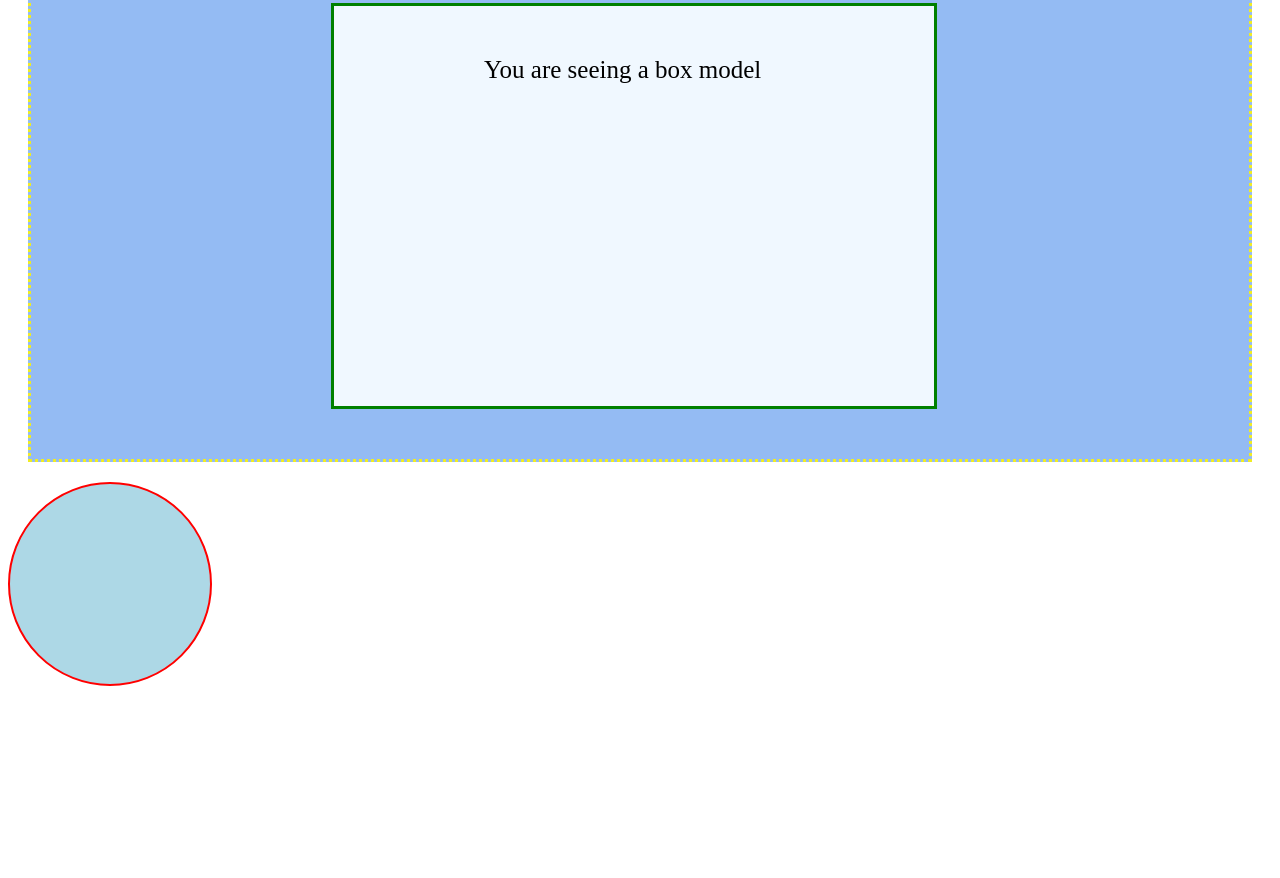
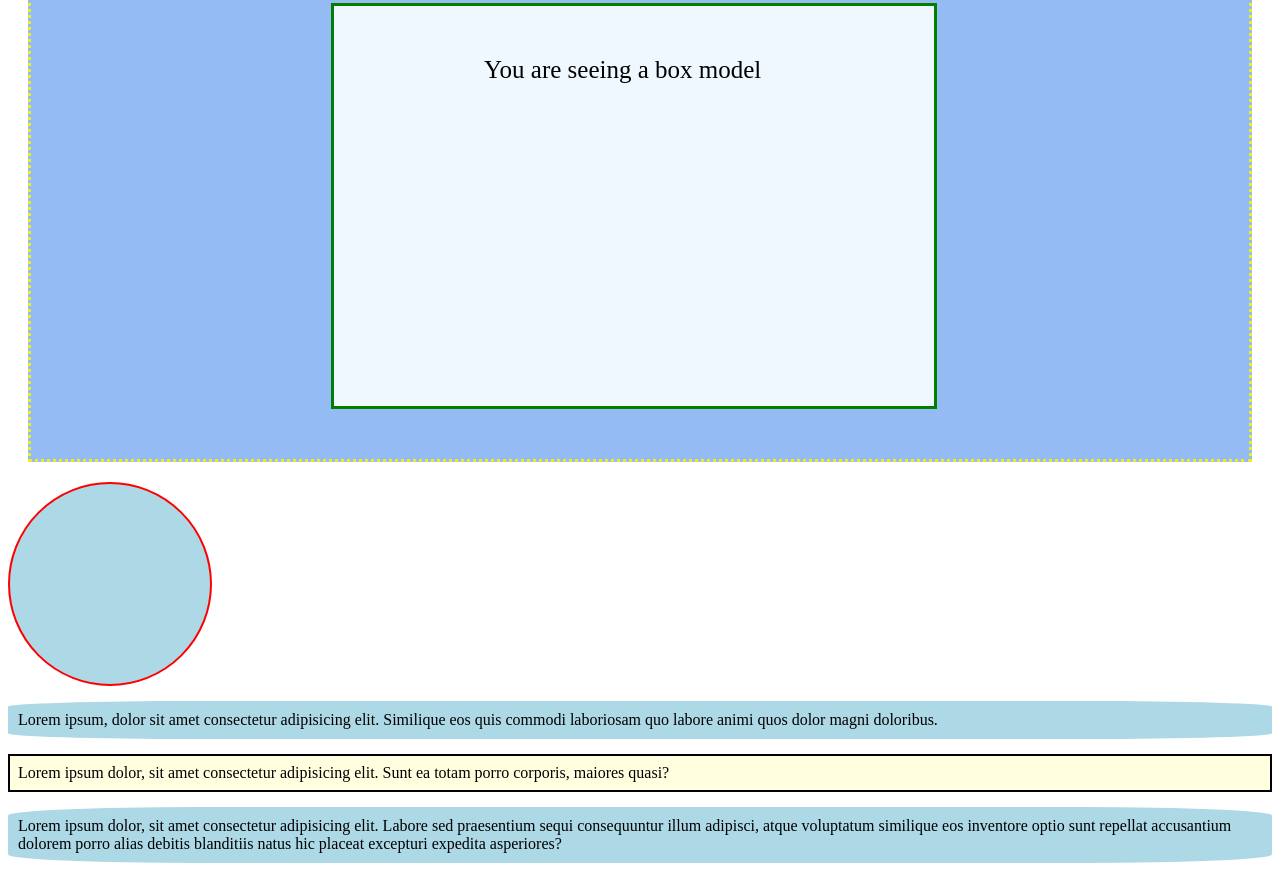
Before and after one commit to Piyu2912/Day-3, a plain HTML site: page index.html in a window 1280 px wide. Shown: the part 285-1163 px from the top of the page. Before the commit the page ends 979 px from the top, so only its background shows below. Drawn offline with Linux system fonts and the light colour scheme.

Commit message:
Some Updates

```diff
--- a/index.html
+++ b/index.html
@@ -24,7 +24,7 @@
     </center>
 
     <div style="font-size: 27px; color: aliceblue;">You are seeing Inline CSS</div>
-    <div class="internal">You are seeing Internal CSS</div>
+    <div class="internal" id="inter">You are seeing Internal CSS</div>
     <div class="external">You are seeing External CSS</div>
 
     <div class="major">
@@ -32,5 +32,9 @@
     </div>
 
     <div class="circle"></div>
+
+    <div class="class1">Lorem ipsum, dolor sit amet consectetur adipisicing elit. Similique eos quis commodi laboriosam quo labore animi quos dolor magni doloribus.</div>
+    <div id="id1">Lorem ipsum dolor, sit amet consectetur adipisicing elit. Sunt ea totam porro corporis, maiores quasi?</div>
+    <div class="class1">Lorem ipsum dolor, sit amet consectetur adipisicing elit. Labore sed praesentium sequi consequuntur illum adipisci, atque voluptatum similique eos inventore optio sunt repellat accusantium dolorem porro alias debitis blanditiis natus hic placeat excepturi expedita asperiores?</div>
 </body>
 </html>
--- a/style.css
+++ b/style.css
@@ -24,3 +24,15 @@
     width: 200px;
     height: 200px;
 }
+.class1 {
+    background-color: lightblue;
+    border-radius: 15%;
+    margin-top: 15px;
+    margin-bottom: 15px;
+    padding: 10px;
+}
+#id1 {
+    background-color: lightyellow;
+    border: 2px solid black;
+    padding: 8px;
+}
```
